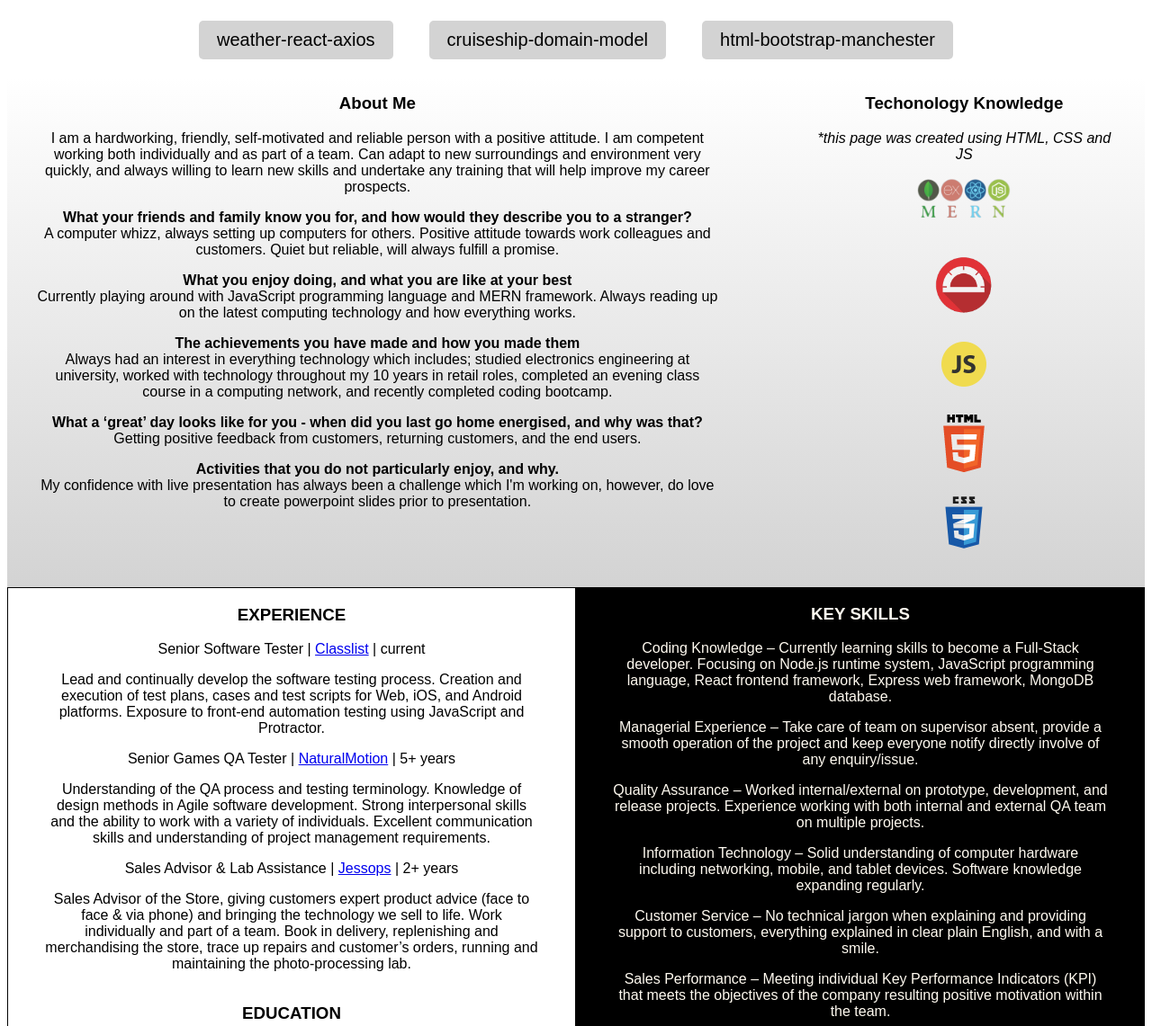
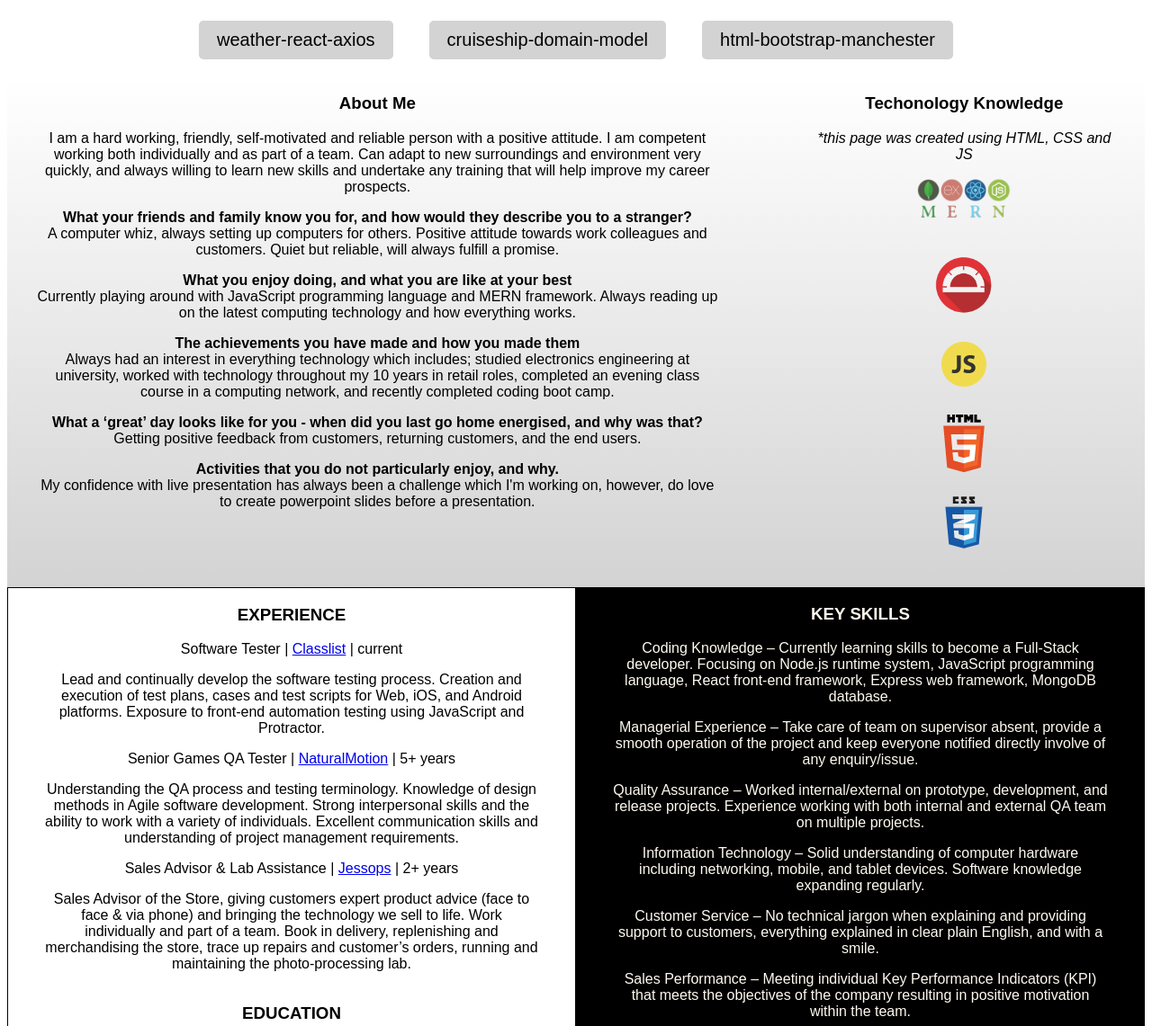
Before and after one commit to SharifCoding/sharifcoding.github.io, a plain HTML site: page index.html in a window 1280 px wide. Shown: the part 528-1669 px from the top of the page at 90% size. Drawn offline with Linux system fonts and the light colour scheme.

Commit message:
fix broken link and some text correction

```diff
--- a/index.html
+++ b/index.html
@@ -13,7 +13,7 @@
   <!-- Start of Header section. -->
   <div class="header">
     <h2>SharifCoding's Profile</h2>
-    <p><b>Recently I have developed an interest in computer coding, which has resulted from me in enrolling a 24 weeks frontend and backend development coding bootcamp based in central Manchester (<a href="https://www.manchestercodes.com/">mcr.codes</a>). Completed on July 2018.</b></p>
+    <p><b>Recently I have developed an interest in computer coding, which has resulted from me in enrolling a 24 weeks front-end and back-end development coding boot camp based in central Manchester (<a href="https://www.manchestercodes.com/">mcr.codes</a>). Completed on July 2018.</b></p>
     <ul>
       <a href="https://github.com/SharifCoding" class="button">GitHub</a>
       <!-- Linking to coding blogger page. -->
@@ -100,12 +100,12 @@
       <div class="grid">
         <div class="gridleft">
           <h3>About Me</h3>
-            <p>I am a hardworking, friendly, self-motivated and reliable person with a positive attitude.
+            <p>I am a hard working, friendly, self-motivated and reliable person with a positive attitude.
             I am competent working both individually and as part of a team. Can adapt to new surroundings and environment very quickly,
             and always willing to learn new skills and undertake any training that will help improve my career prospects.
             </p>
             <p><b>What your friends and family know you for, and how would they describe you to a stranger?</b><br/>
-            A computer whizz, always setting up computers for others.
+            A computer whiz, always setting up computers for others.
             Positive attitude towards work colleagues and customers.
             Quiet but reliable, will always fulfill a promise.
             </p>
@@ -118,14 +118,14 @@
             studied electronics engineering at university,
             worked with technology throughout my 10 years in retail roles,
             completed an evening class course in a computing network,
-            and recently completed coding bootcamp.
+            and recently completed coding boot camp.
             </p>
             <p><b>What a ‘great’ day looks like for you - when did you last go home energised, and why was that?</b><br/>
             Getting positive feedback from customers, returning customers, and the end users.
             </p>
             <p><b>Activities that you do not particularly enjoy, and why.</b><br/>
             My confidence with live presentation has always been a challenge which I'm working on,
-            however, do love to create powerpoint slides prior to presentation.
+            however, do love to create powerpoint slides before a presentation.
             </p>
         </div>
         <div class="gridright">
@@ -146,25 +146,25 @@
     <div class="container">
       <div class="objective">
         <h3>KEY SKILLS</h3>
-        <p>Coding Knowledge – Currently learning skills to become a Full-Stack developer. Focusing on Node.js runtime system, JavaScript programming language, React frontend framework, Express web framework, MongoDB database.</p>
-        <p>Managerial Experience – Take care of team on supervisor absent, provide a smooth operation of the project and keep everyone notify directly involve of any enquiry/issue.</p>
+        <p>Coding Knowledge – Currently learning skills to become a Full-Stack developer. Focusing on Node.js runtime system, JavaScript programming language, React front-end framework, Express web framework, MongoDB database.</p>
+        <p>Managerial Experience – Take care of team on supervisor absent, provide a smooth operation of the project and keep everyone notified directly involve of any enquiry/issue.</p>
         <p>Quality Assurance – Worked internal/external on prototype, development, and release projects. Experience working with both internal and external QA team on multiple projects.</p>
         <p>Information Technology – Solid understanding of computer hardware including networking, mobile, and tablet devices. Software knowledge expanding regularly.</p>
         <p>Customer Service – No technical jargon when explaining and providing support to customers, everything explained in clear plain English, and with a smile.</p>
-        <p>Sales Performance – Meeting individual Key Performance Indicators (KPI) that meets the objectives of the company resulting positive motivation within the team.</p>
+        <p>Sales Performance – Meeting individual Key Performance Indicators (KPI) that meets the objectives of the company resulting in positive motivation within the team.</p>
       </div>
       <div class="experience">
         <h3>EXPERIENCE</h3>
-        <p>Senior Software Tester | <a href="https://www.classlist.com/">Classlist</a> | current</p>
+        <p>Software Tester | <a href="https://www.classlist.com/">Classlist</a> | current</p>
         <p>Lead and continually develop the software testing process. Creation and execution of test plans, cases and test scripts for Web, iOS, and Android platforms. Exposure to front-end automation testing using JavaScript and Protractor.</p>
         <p>Senior Games QA Tester | <a href="http://www.naturalmotion.com/">NaturalMotion</a> | 5+ years</p>
-        <p>Understanding of the QA process and testing terminology. Knowledge of design methods in Agile software development. Strong interpersonal skills and the ability to work with a variety of individuals. Excellent communication skills and understanding of project management requirements.</p>
+        <p>Understanding the QA process and testing terminology. Knowledge of design methods in Agile software development. Strong interpersonal skills and the ability to work with a variety of individuals. Excellent communication skills and understanding of project management requirements.</p>
         <p>Sales Advisor & Lab Assistance | <a href="https://www.jessops.com/">Jessops</a> | 2+ years</p>
         <p>Sales Advisor of the Store, giving customers expert product advice (face to face & via phone) and bringing the technology we sell to life. Work individually and part of a team. Book in delivery, replenishing and merchandising the store, trace up repairs and customer’s orders, running and maintaining the photo-processing lab.</p>
       </div>
       <div class="education">
         <h3>EDUCATION</h3>
-        <p>24 Weeks Full-Stack Coding Bootcamp<br /> - <a href="https://mcr.codes/">@mcr.codes</p></a>
+        <p>24 Weeks Full-Stack Coding Bootcamp<br /> - <a href="https://www.manchestercodes.com/">@mcr.codes</p></a>
         <p>Microsoft Certified Desktop Support Technician<br /> - <a href="https://www.microsoft.com/en-gb/learning/certification-overview.aspx/">Self-Study</p></a>
         <p>Cisco Certified Network Associate<br />Dreamweaver - An Introduction<br /> - <a href="http://www.cityofoxford.ac.uk/">Oxford Cherwell Valley College</p></a>
         <p>Degree in Electronics<br /> - <a href="https://www.brookes.ac.uk/">Oxford Brookes University</p></a>
```
